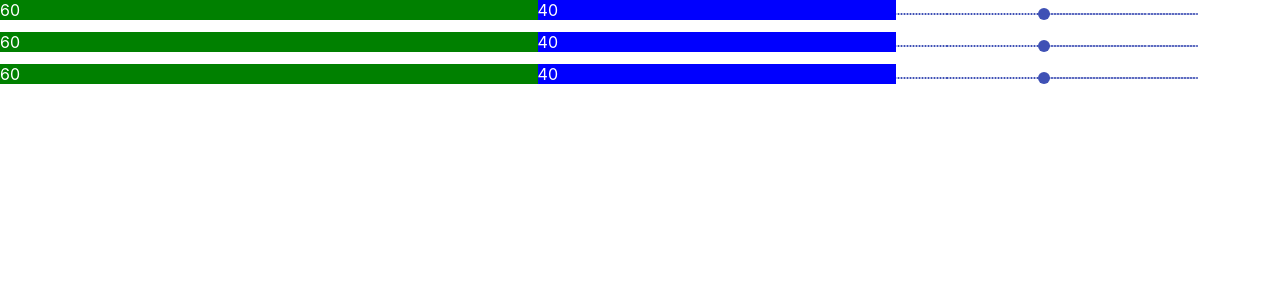
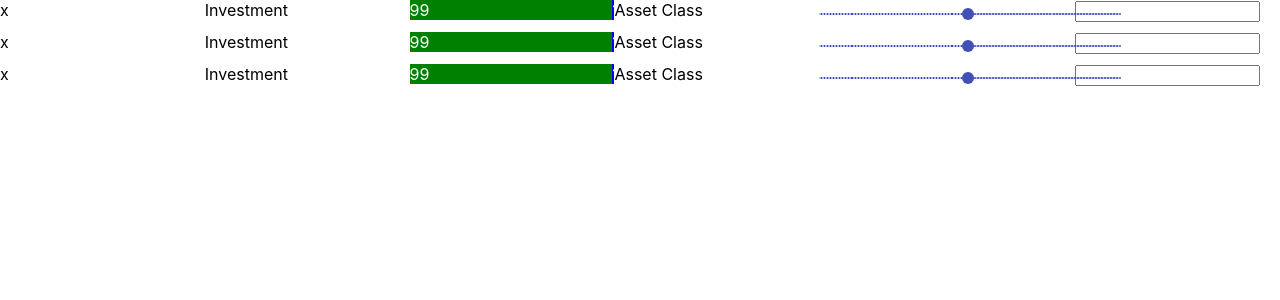
Before and after one commit to neineiatca/tafront, a React (Create React App) app: page / in a window 1280 px wide. Shown: the top 300 px of the page. Built offline with nearby package versions, Linux system fonts and the light colour scheme.

Commit message:
add multiple <td>s

```diff
--- a/src/components/Investments/InvestmentItem/InvestmentItem.tsx
+++ b/src/components/Investments/InvestmentItem/InvestmentItem.tsx
@@ -5,11 +5,17 @@ import { PercentageBar } from "./PercentageBar";
 export const InvestmentItem = () => {
   return (
     <Flex>
-      <div style={{ width: "70%" }}>
-        <PercentageBar value={60} />
+      <div style={{ width: "20%" }}>x</div>
+      <div style={{ width: "20%" }}>Investment</div>
+      <div style={{ width: "20%" }}>
+        <PercentageBar value={99} />
       </div>
-      <div style={{ width: "30%" }}>
+      <div style={{ width: "20%" }}>Asset Class</div>
+      <div style={{ width: "20%" }}>
         <DiscreteSlider />
+      </div>
+      <div style={{ width: "20%" }}>
+        <input />
       </div>
     </Flex>
   );
```
